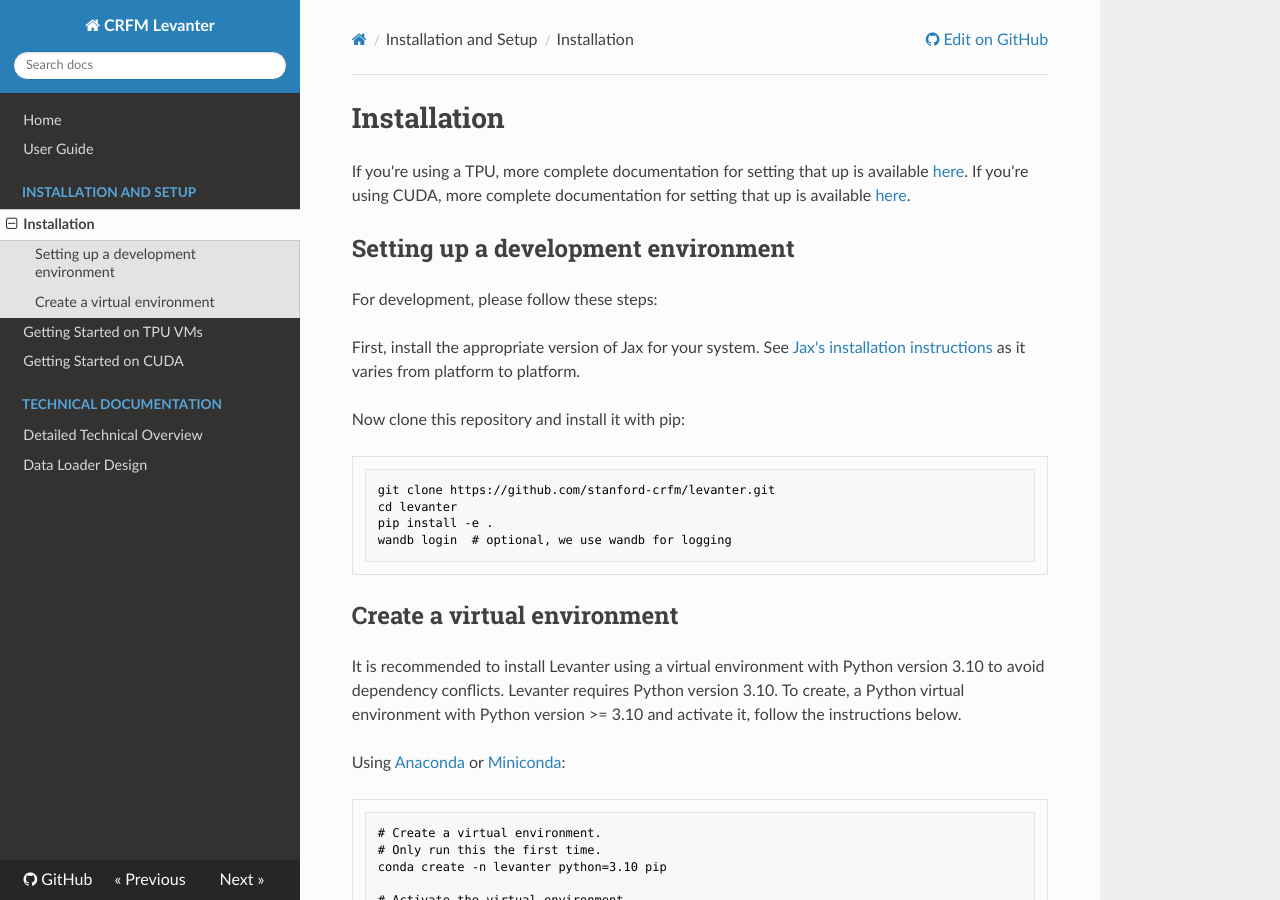
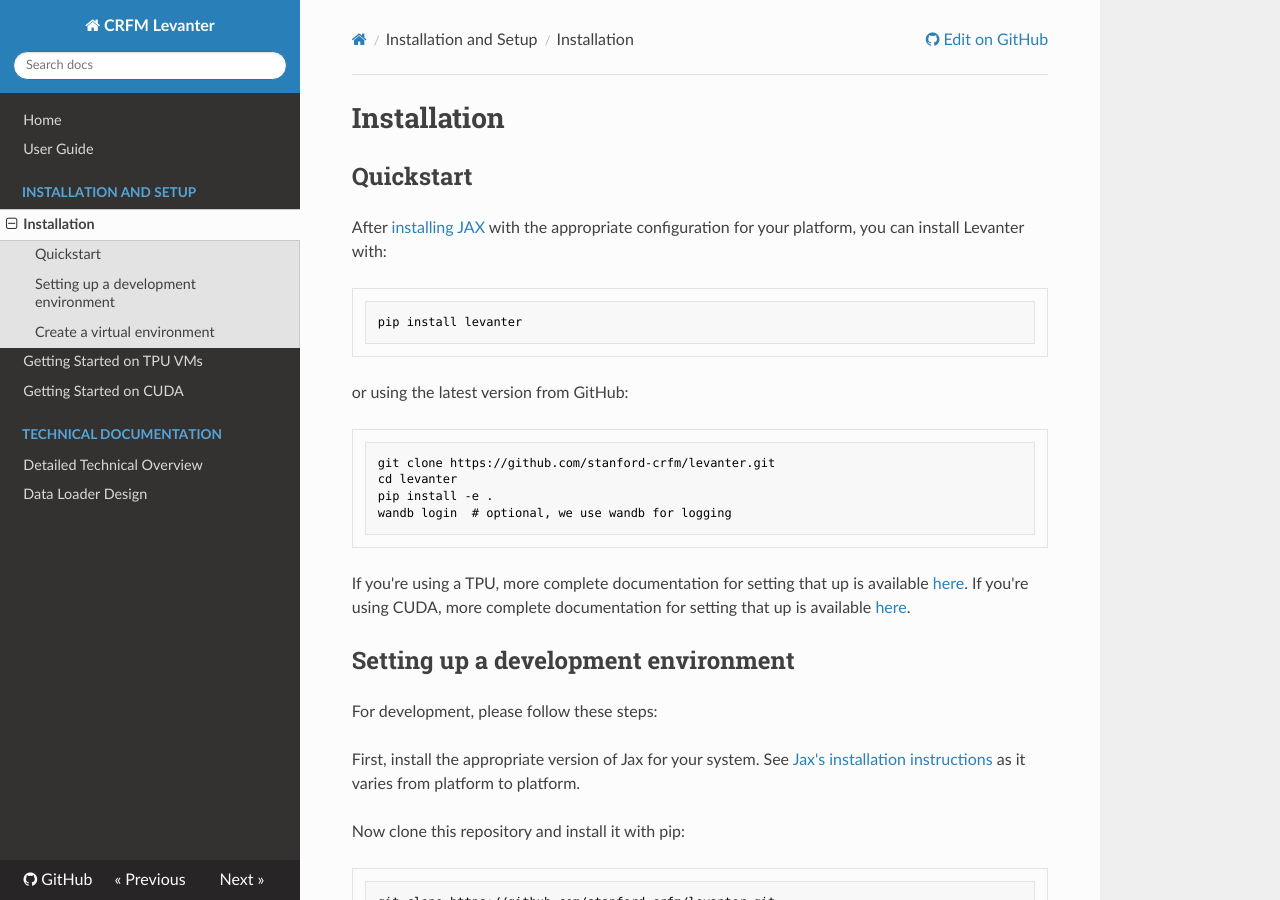
Before and after one commit to stanford-crfm/levanter, an MkDocs documentation site: the page built from docs/Installation.md, in a window 1280 px wide and 900 px high. Built offline with MkDocs 1.6.1, drawn with Linux system fonts in a browser that asks for light colours.

Commit message:
update installation instructions

````diff
--- a/README.md
+++ b/README.md
@@ -39,6 +39,25 @@ Here is a small set of examples to get you started. For more information about t
 You can also use `--help` or poke around other configs to see all the options available to you.
 
 ### Installing Levanter
+
+<!--levanter-installation-start-->
+
+After [installing JAX]((https://github.com/google/jax/blob/main/README.md#installation)) with the appropriate configuration
+for your platform, you can install Levanter with:
+
+```bash
+pip install levanter
+```
+
+or using the latest version from GitHub:
+
+```bash
+git clone https://github.com/stanford-crfm/levanter.git
+cd levanter
+pip install -e .
+wandb login  # optional, we use wandb for logging
+```
+<!--levanter-installation-end-->
 
 Please refer to the [Installation Guide](docs/Installation.md) for more information on how to install Levanter.
 
--- a/docs/Installation.md
+++ b/docs/Installation.md
@@ -1,11 +1,18 @@
 # Installation
+
+## Quickstart
+
+{%
+   include-markdown "../README.md"
+   start="<!--levanter-installation-start-->"
+   end="<!--levanter-installation-end-->"
+%}
 
 If you're using a TPU, more complete documentation for setting that up is available [here](docs/Getting-Started-TPU-VM.md).
 If you're using CUDA, more complete documentation for setting that up is available [here](docs/Getting-Started-CUDA.md).
 
 ## Setting up a development environment
 
-<!--levanter-installation-start-->
 For development, please follow these steps:
 
 First, install the appropriate version of Jax for your system.
@@ -21,7 +28,6 @@ pip install -e .
 wandb login  # optional, we use wandb for logging
 ```
 
-<!--levanter-installation-end-->
 
 ## Create a virtual environment
 
````
